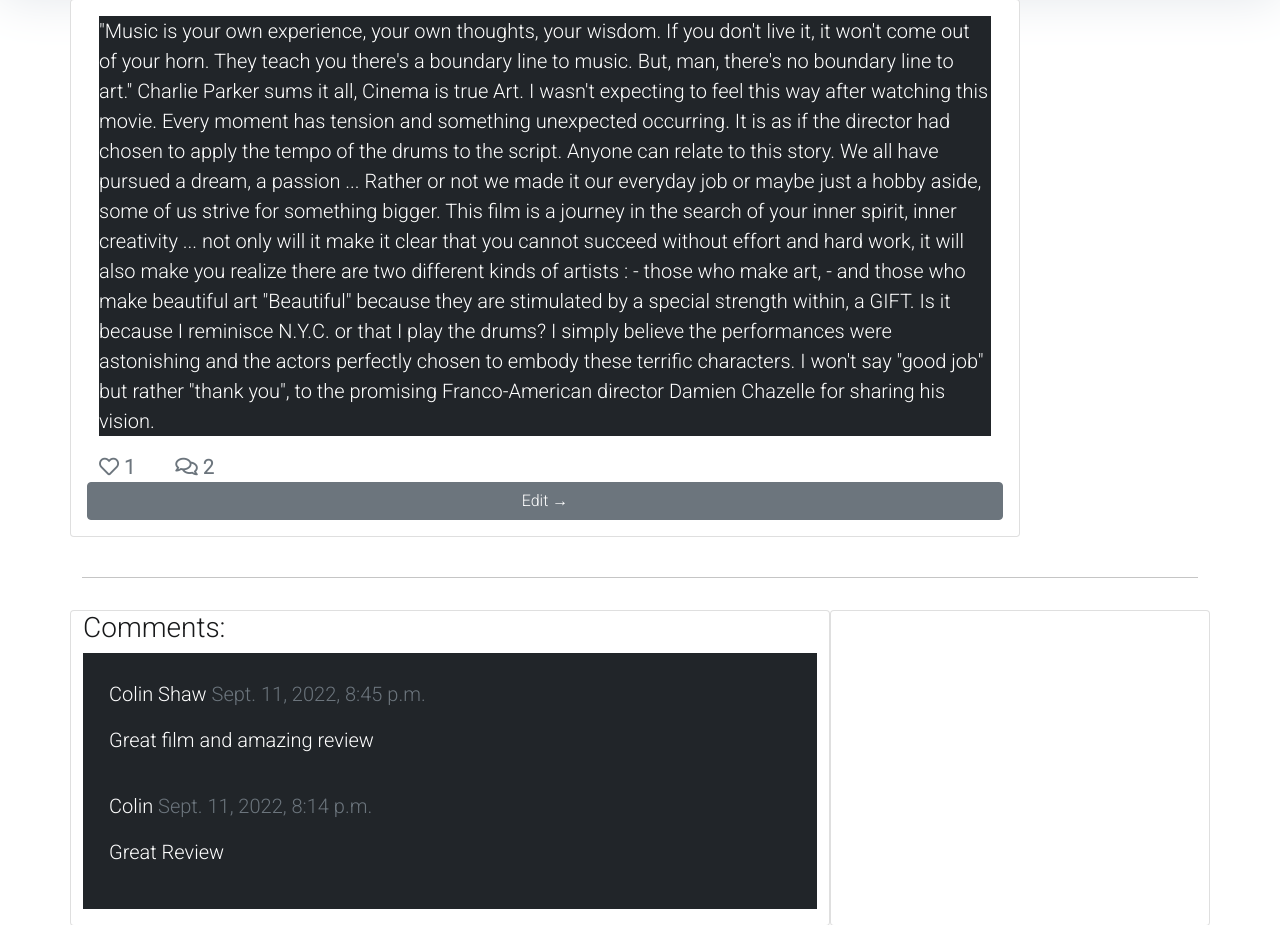
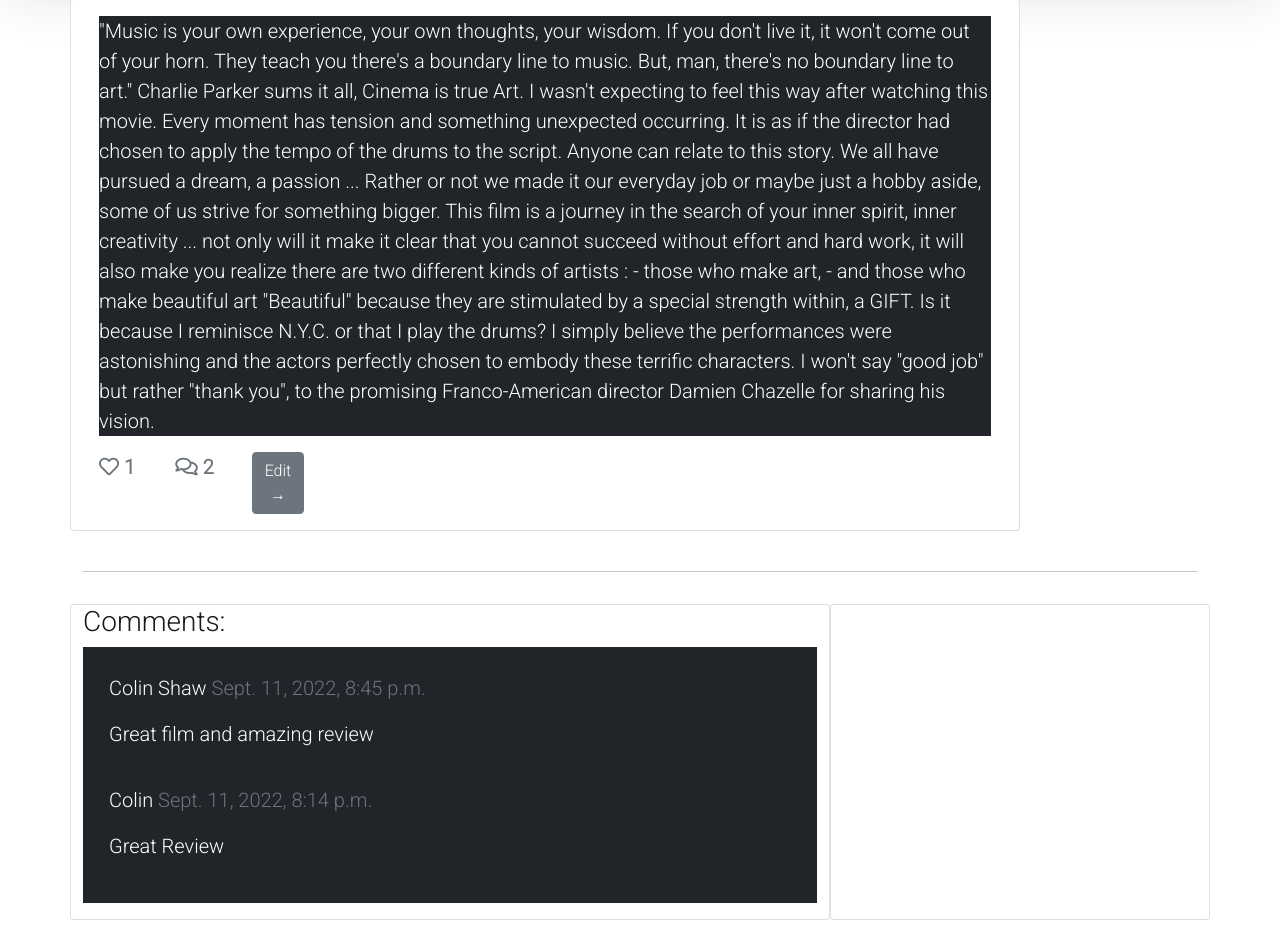
Before and after one commit to colinshaw1/portfolio-project-4, a Django app: a page that uses templates/details_post.html in a window 1280 px wide. Shown: the part 364-1289 px from the top of the page. Run offline with Django 4.2, Linux system fonts and the light colour scheme; data comes from the database, SQL or seed files in the repository; some libraries are stand-ins or nearby versions.

Commit message:
add edit button ot details post page

```diff
--- a/templates/details_post.html
+++ b/templates/details_post.html
@@ -57,7 +57,10 @@
                             {{ total_comments }}</strong>
                         {% endwith %}
                     </div>
-                    <a href="{% url 'edit_post' post.slug  %}" class="btn btn-secondary">Edit &rarr;</a>
+                    <div class="col-1">
+                        <a href="{% url 'edit_post' post.slug  %}" class="btn btn-secondary">Edit &rarr;</a>
+                    </div>
+
                 </div>
             </div>
         </div>
```
